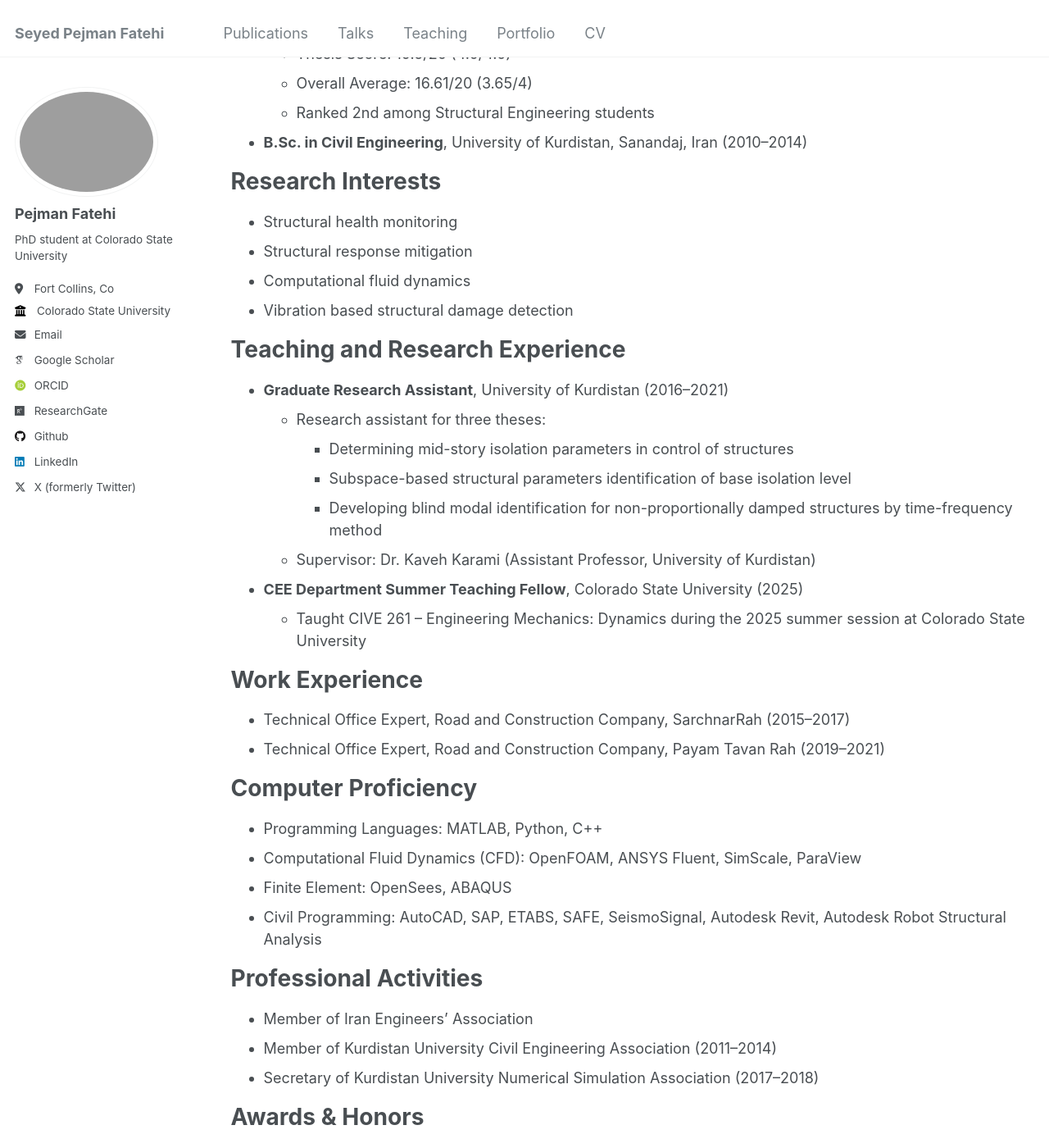
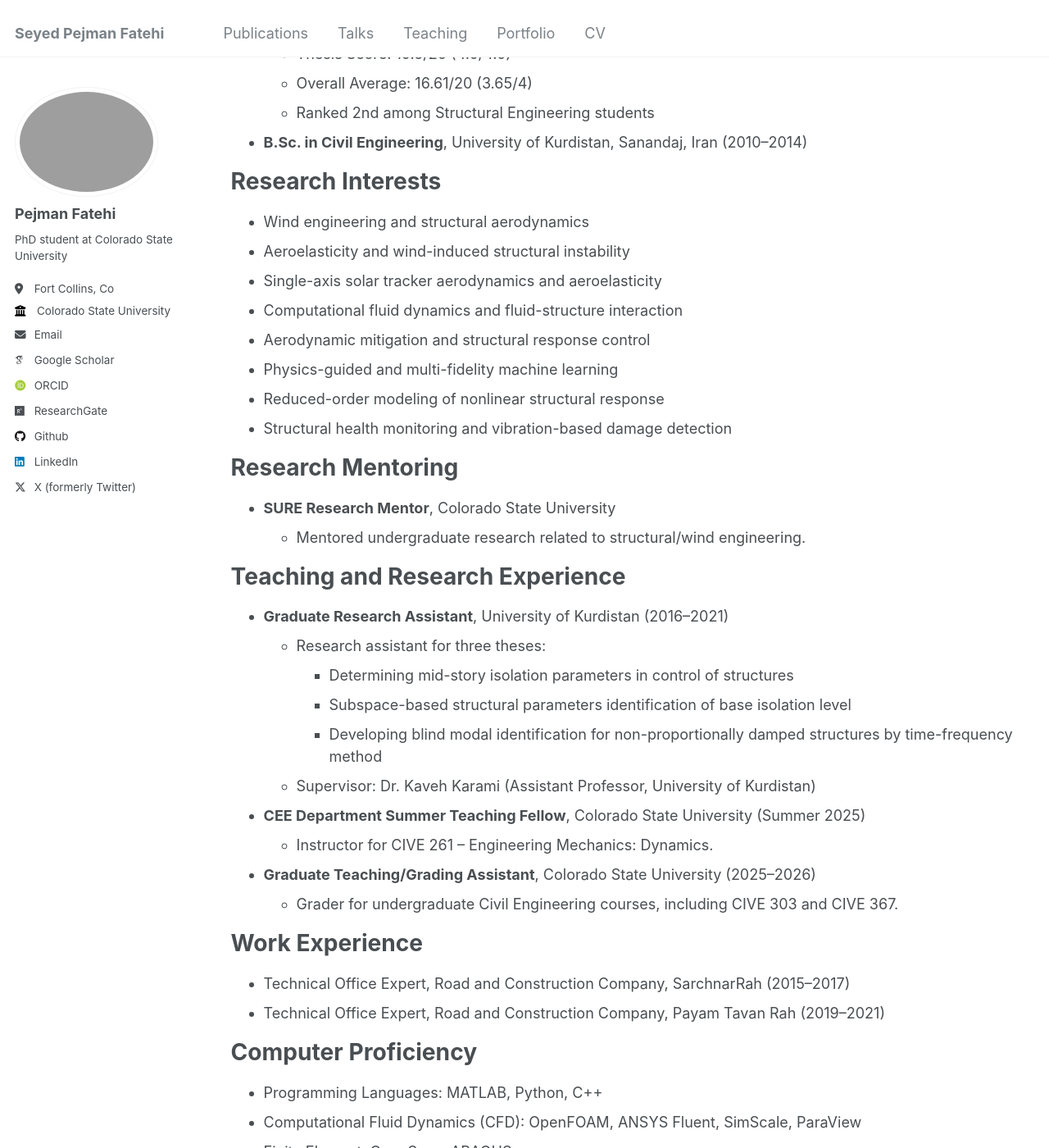
Before and after one commit to pejmanff/pejmanff.github.io, a Jekyll site: the page built from _pages/cv.md, in a window 1280 px wide and 1400 px high, scrolled down 418 px. Shown: the whole window at 82% size. Built offline with Jekyll 4.4.1, drawn with Linux system fonts in a browser that asks for light colours; some web fonts are replaced; some of the changed text lies outside the part shown.

Commit message:
Revise CV with updated education and experience
Updated education and research interests sections, added mentoring experience, and revised teaching roles.

```diff
--- a/_pages/cv.md
+++ b/_pages/cv.md
@@ -24,10 +24,20 @@ Education
 
 Research Interests
 ======
-* Structural health monitoring
-* Structural response mitigation
-* Computational fluid dynamics
-* Vibration based structural damage detection
+* Wind engineering and structural aerodynamics
+* Aeroelasticity and wind-induced structural instability
+* Single-axis solar tracker aerodynamics and aeroelasticity
+* Computational fluid dynamics and fluid-structure interaction
+* Aerodynamic mitigation and structural response control
+* Physics-guided and multi-fidelity machine learning
+* Reduced-order modeling of nonlinear structural response
+* Structural health monitoring and vibration-based damage detection
+
+Research Mentoring
+======
+* **SURE Research Mentor**, Colorado State University
+  * Mentored undergraduate research related to structural/wind engineering.
+
 
 Teaching and Research Experience
 ======
@@ -38,8 +48,11 @@ Teaching and Research Experience
     * Developing blind modal identification for non-proportionally damped structures by time-frequency method
   * Supervisor: Dr. Kaveh Karami (Assistant Professor, University of Kurdistan)
 
-* **CEE Department Summer Teaching Fellow**, Colorado State University (2025)
-  * Taught CIVE 261 – Engineering Mechanics: Dynamics during the 2025 summer session at Colorado State University
+* **CEE Department Summer Teaching Fellow**, Colorado State University (Summer 2025)
+  * Instructor for CIVE 261 – Engineering Mechanics: Dynamics.
+
+* **Graduate Teaching/Grading Assistant**, Colorado State University (2025–2026)
+  * Grader for undergraduate Civil Engineering courses, including CIVE 303 and CIVE 367.
 
 Work Experience
 ======
@@ -59,6 +72,13 @@ Professional Activities
 * Member of Kurdistan University Civil Engineering Association (2011&ndash;2014)
 * Secretary of Kurdistan University Numerical Simulation Association (2017&ndash;2018)
 
+Academic and University Service
+======
+* Graduate Student Council, Colorado State University (2024–2025)
+* Grant Review Committee, Colorado State University (2024–2025)
+* University Facility Fee Advisory Board (UFFAB), Colorado State University
+* SURE Undergraduate Research Mentor, Colorado State University
+
 Awards & Honors
 ======
 * 2010 &ndash; Full Scholarship from Kurdistan University for bachelor's program
@@ -68,6 +88,11 @@ Awards & Honors
 * 2024 &ndash; Civil Engineering Alumni Graduate Scholarship
 * 2025 &ndash; Jack E. Cermak Wind Engineering Graduate Fellowship, Colorado State University
 * 2025 &ndash; Best Paper Award, Engineering Mechanics Institute (EMI) 2025 Conference
+
+Academic Service
+======
+* Peer reviewer for international academic journals in structural/wind engineering.
+  * Peer Reviewer, Resilient Cities and Structures, 2026
 
 Publications
 ======
```
Also changed, not shown: other parts of _pages/cv.md (+1 -1 lines).
